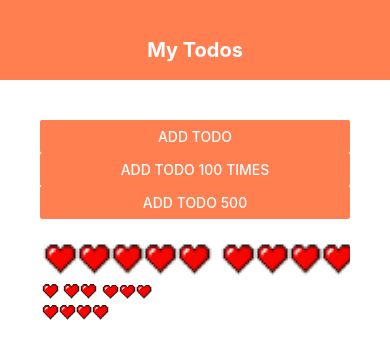
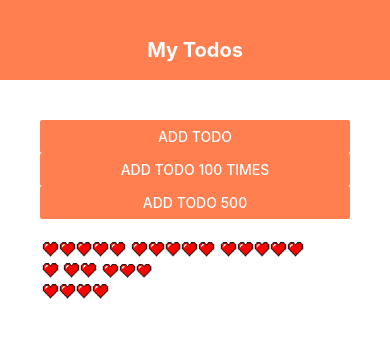
Before and after one commit to a19xinhu/ReactNative-IOSandAndroid, a React Native app: screen / in a window 390 px wide. Both pictures are taken after a click on the button "ADD TODO". Shown: the top 358 px of the page. Built offline with nearby package versions, Linux system fonts and the light colour scheme.

Commit message:
3 times with right image

```diff
--- a/App.tsx
+++ b/App.tsx
@@ -37,7 +37,7 @@ export default function App() {
           ...prevImage
         ];
       });
-   }
+     }
 
   };
 
--- a/components/todoImage.js
+++ b/components/todoImage.js
@@ -23,7 +23,7 @@ export default function TodoImage({ pressHandler, toImage }) {
               <Image source={require('../assets/rating-4.png')}/>
             )
           }
-          return <Image source={require('../assets/Brating-5.png')}/>
+          return <Image source={require('../assets/rating-5.png')}/>
       })()}
 
     </TouchableOpacity>
```
